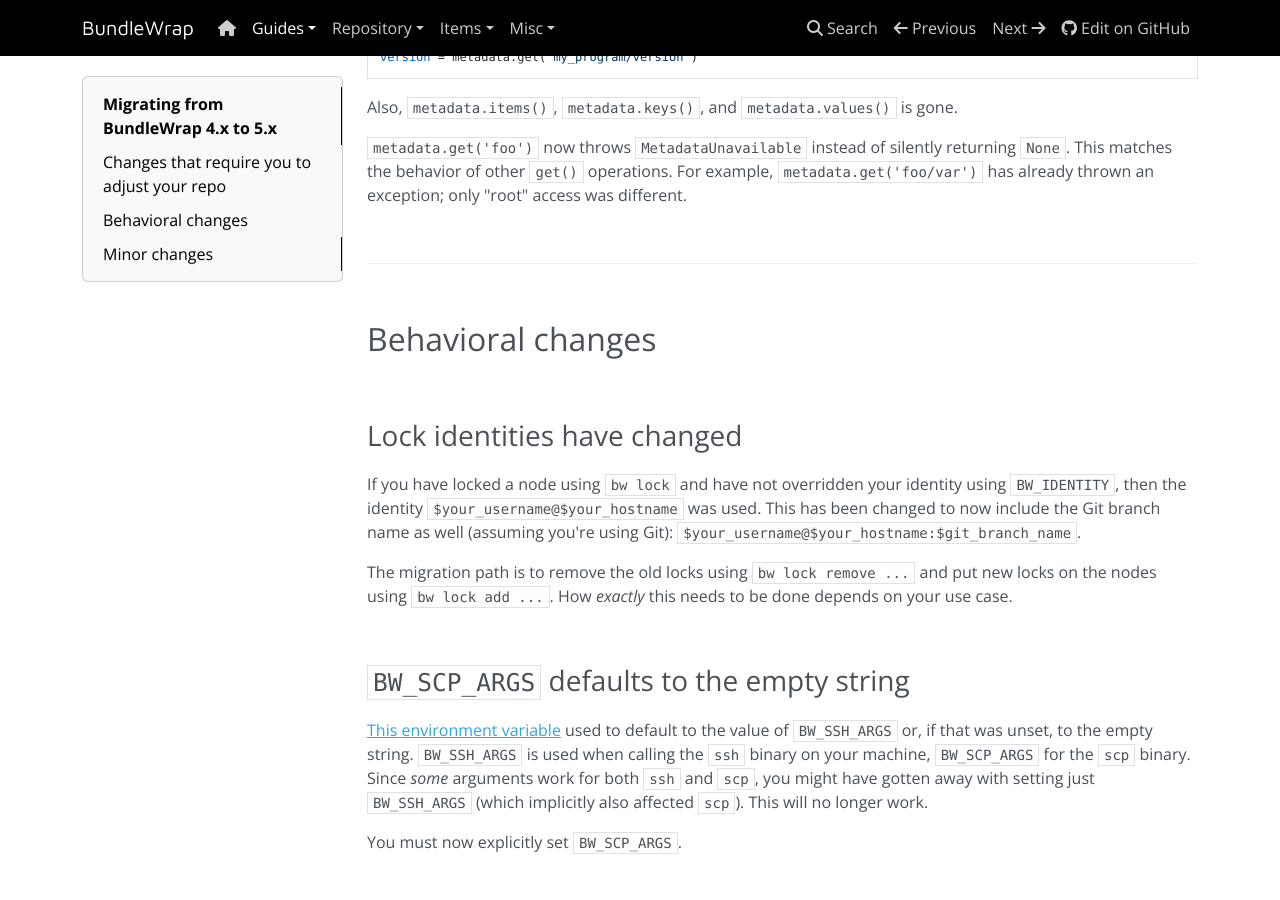
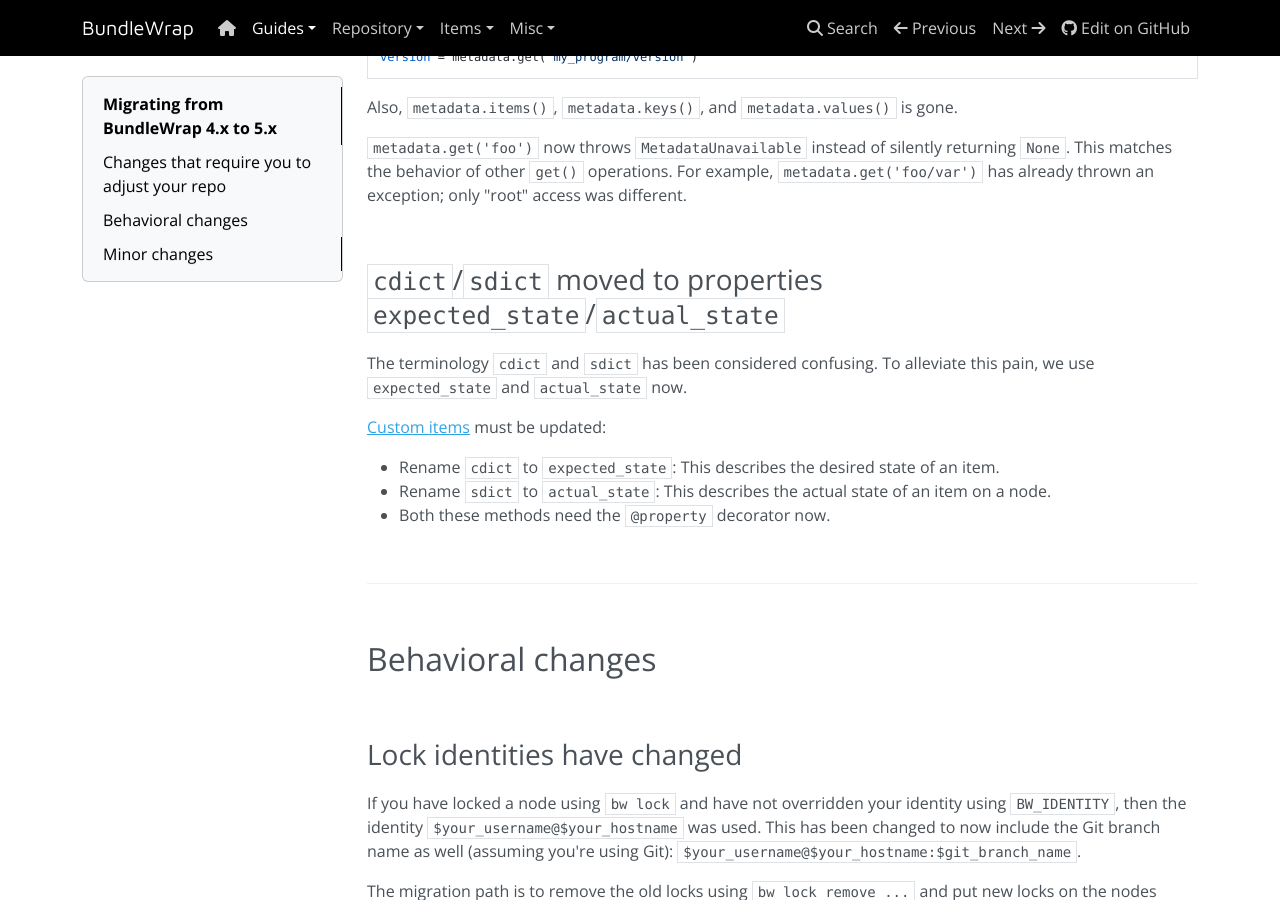
Before and after one commit to bundlewrap/bundlewrap, an MkDocs documentation site: the page built from docs/content/guide/migrate_45.md, in a window 1280 px wide and 900 px high, scrolled down 3908 px. Built offline with MkDocs 1.6.1, drawn with Linux system fonts in a browser that asks for light colours; nearby versions of some CDN libraries.

Commit message:
CHANGELOG/migrate_45: Add cdict/sdict topic

```diff
--- a/docs/content/guide/migrate_45.md
+++ b/docs/content/guide/migrate_45.md
@@ -163,6 +163,18 @@
 
 <br>
 
+### `cdict`/`sdict` moved to properties `expected_state`/`actual_state`
+
+The terminology `cdict` and `sdict` has been considered confusing. To alleviate this pain, we use `expected_state` and `actual_state` now.
+
+[Custom items](dev_item.md) must be updated:
+
+-   Rename `cdict` to `expected_state`: This describes the desired state of an item.
+-   Rename `sdict` to `actual_state`: This describes the actual state of an item on a node.
+-   Both these methods need the `@property` decorator now.
+
+<br>
+
 <hr>
 
 <br>
```
Also changed, not shown: CHANGELOG.md.
